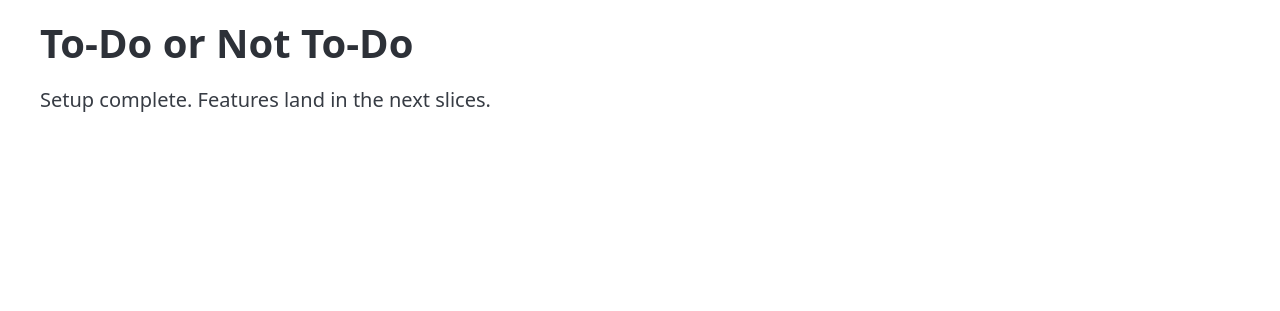
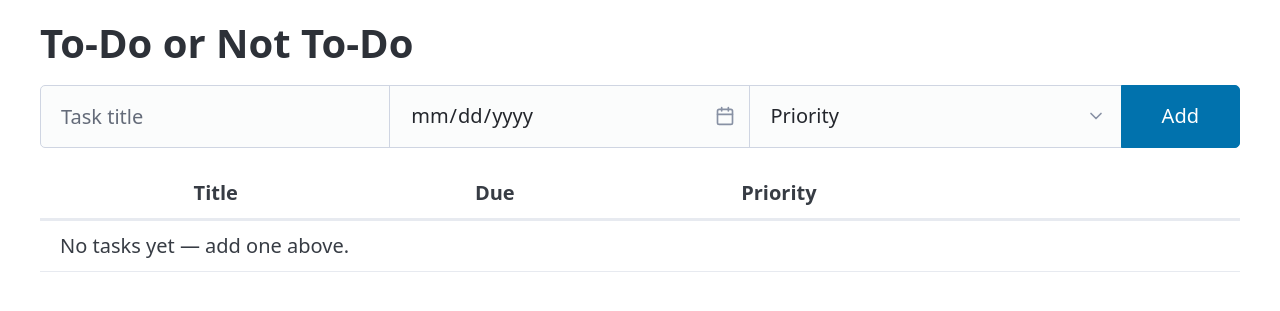
Before and after one commit to JeffMathew/todo-or-not-todo, a FastAPI app: page / in a window 1280 px wide. Shown: the top 311 px of the page. Run offline with FastAPI, Linux system fonts and the light colour scheme; some libraries are stand-ins or nearby versions.

Commit message:
Add Slice 1: task CRUD
Task model with SQLModel table + TaskCreate/TaskUpdate schemas, CRUD
logic in app/tasks.py, HTMX-driven routes for add/toggle/edit/delete
that all re-render the same task-list partial. New python-multipart
dependency for form parsing.

```diff
--- a/app/main.py
+++ b/app/main.py
@@ -1,10 +1,20 @@
 from collections.abc import AsyncGenerator
 from contextlib import asynccontextmanager
+from typing import Annotated
 
-from fastapi import FastAPI, Request
+from fastapi import FastAPI, Form, HTTPException, Request
 from fastapi.templating import Jinja2Templates
 
-from app.db import create_db_and_tables
+from app.db import SessionDep, create_db_and_tables
+from app.models import TaskCreate, TaskUpdate
+from app.tasks import (
+    create_task,
+    delete_task,
+    get_task,
+    list_tasks,
+    toggle_task,
+    update_task,
+)
 
 templates = Jinja2Templates(directory="app/templates")
 
@@ -18,6 +28,74 @@ async def lifespan(app: FastAPI) -> AsyncGenerator[None, None]:
 app = FastAPI(lifespan=lifespan)
 
 
+def _list_context(
+    request: Request, session: SessionDep, editing_id: int | None = None
+) -> dict:
+    return {"request": request, "tasks": list_tasks(session), "editing_id": editing_id}
+
+
 @app.get("/")
-def index(request: Request):
-    return templates.TemplateResponse(request, "index.html", {})
+def index(request: Request, session: SessionDep):
+    return templates.TemplateResponse(
+        request, "index.html", _list_context(request, session)
+    )
+
+
+@app.get("/tasks")
+def get_tasks(request: Request, session: SessionDep):
+    return templates.TemplateResponse(
+        request, "partials/_task_list.html", _list_context(request, session)
+    )
+
+
+@app.post("/tasks")
+def post_task(
+    request: Request, session: SessionDep, data: Annotated[TaskCreate, Form()]
+):
+    create_task(session, data)
+    return templates.TemplateResponse(
+        request, "partials/_task_list.html", _list_context(request, session)
+    )
+
+
+@app.post("/tasks/{task_id}/toggle")
+def toggle(request: Request, session: SessionDep, task_id: int):
+    if toggle_task(session, task_id) is None:
+        raise HTTPException(status_code=404)
+    return templates.TemplateResponse(
+        request, "partials/_task_list.html", _list_context(request, session)
+    )
+
+
+@app.get("/tasks/{task_id}/edit")
+def edit_task(request: Request, session: SessionDep, task_id: int):
+    if get_task(session, task_id) is None:
+        raise HTTPException(status_code=404)
+    return templates.TemplateResponse(
+        request,
+        "partials/_task_list.html",
+        _list_context(request, session, editing_id=task_id),
+    )
+
+
+@app.put("/tasks/{task_id}")
+def put_task(
+    request: Request,
+    session: SessionDep,
+    task_id: int,
+    data: Annotated[TaskUpdate, Form()],
+):
+    if update_task(session, task_id, data) is None:
+        raise HTTPException(status_code=404)
+    return templates.TemplateResponse(
+        request, "partials/_task_list.html", _list_context(request, session)
+    )
+
+
+@app.delete("/tasks/{task_id}")
+def remove_task(request: Request, session: SessionDep, task_id: int):
+    if not delete_task(session, task_id):
+        raise HTTPException(status_code=404)
+    return templates.TemplateResponse(
+        request, "partials/_task_list.html", _list_context(request, session)
+    )
--- a/app/templates/index.html
+++ b/app/templates/index.html
@@ -2,5 +2,19 @@
 
 {% block content %}
 <h1>To-Do or Not To-Do</h1>
-<p>Setup complete. Features land in the next slices.</p>
+{% include "partials/_task_form.html" %}
+<table>
+  <thead>
+    <tr>
+      <th></th>
+      <th>Title</th>
+      <th>Due</th>
+      <th>Priority</th>
+      <th></th>
+    </tr>
+  </thead>
+  <tbody id="task-list">
+    {% include "partials/_task_list.html" %}
+  </tbody>
+</table>
 {% endblock %}
--- /dev/null
+++ b/app/templates/partials/_task_form.html
@@ -0,0 +1,18 @@
+<form
+  hx-post="/tasks"
+  hx-target="#task-list"
+  hx-swap="innerHTML"
+  hx-on::after-request="this.reset()"
+>
+  <fieldset role="group">
+    <input type="text" name="title" placeholder="Task title" required />
+    <input type="date" name="due_date" />
+    <select name="priority">
+      <option value="">Priority</option>
+      <option value="low">Low</option>
+      <option value="medium">Medium</option>
+      <option value="high">High</option>
+    </select>
+    <button type="submit">Add</button>
+  </fieldset>
+</form>
--- /dev/null
+++ b/app/templates/partials/_task_list.html
@@ -0,0 +1,12 @@
+{% if not tasks %}
+<tr>
+  <td colspan="5">No tasks yet — add one above.</td>
+</tr>
+{% endif %}
+{% for task in tasks %}
+  {% if task.id == editing_id %}
+    {% include "partials/_task_row_edit.html" %}
+  {% else %}
+    {% include "partials/_task_row.html" %}
+  {% endif %}
+{% endfor %}
--- a/pyproject.toml
+++ b/pyproject.toml
@@ -7,6 +7,7 @@ dependencies = [
     "jinja2>=3.1.6",
     "pydantic>=2.13.5",
     "pydantic-settings>=2.15.0",
+    "python-multipart>=0.0.32",
     "sqlmodel==0.0.42",
     "uvicorn[standard]>=0.53.0",
 ]
```
Also changed, not shown: app/models.py (added, +47 -0 lines), app/tasks.py (added, +53 -0 lines), app/templates/partials/_task_row.html (added, +31 -0 lines), app/templates/partials/_task_row_edit.html (added, +26 -0 lines), tests/test_tasks.py (added, +137 -0 lines), 1 other file.
